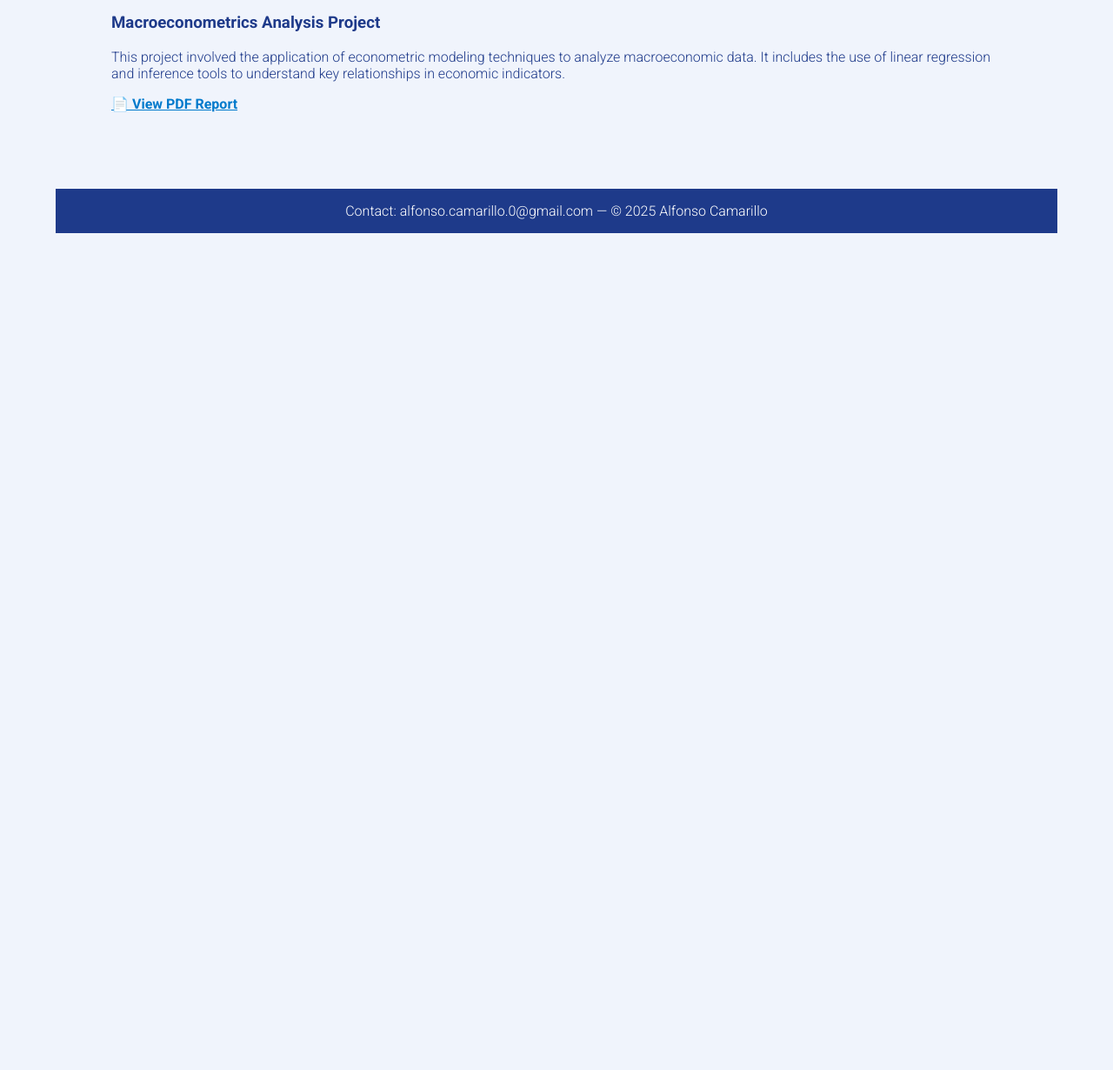
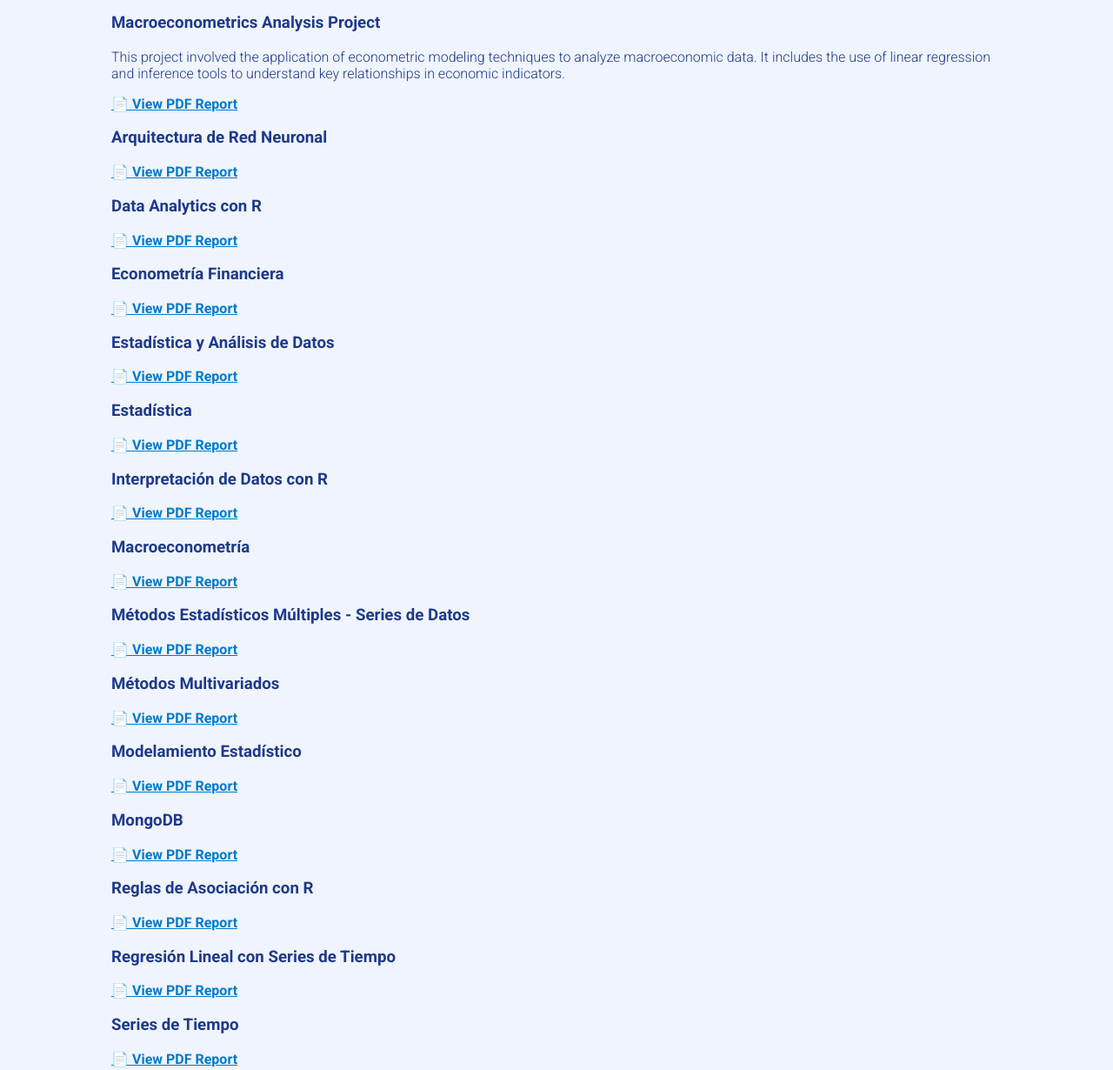
Before and after one commit to alfonsocamarillo/alfonsocamarillo.github.io, a plain HTML site: page index.html in a window 1280 px wide. Shown: the part 1670-2900 px from the top of the page at 87% size. Before the commit the page ends 1970 px from the top, so only its background shows below. Drawn offline with Linux system fonts and the light colour scheme.

Commit message:
Update index.html

```diff
--- a/index.html
+++ b/index.html
@@ -154,7 +154,131 @@ I am committed to delivering real value through data analysis, continuous improv
     </a>
   </p>
 </div>
+    <div class="project">
+  <h3>Arquitectura de Red Neuronal</h3>
+  <p>
+    <a href="arquitectura de red neuronal.pdf" target="_blank" style="color: #007acc; font-weight: bold;">
+      📄 View PDF Report
+    </a>
+  </p>
+</div>
 
+<div class="project">
+  <h3>Data Analytics con R</h3>
+  <p>
+    <a href="Data Analytics con R.pdf" target="_blank" style="color: #007acc; font-weight: bold;">
+      📄 View PDF Report
+    </a>
+  </p>
+</div>
+
+<div class="project">
+  <h3>Econometría Financiera</h3>
+  <p>
+    <a href="econometria financiera.pdf" target="_blank" style="color: #007acc; font-weight: bold;">
+      📄 View PDF Report
+    </a>
+  </p>
+</div>
+
+<div class="project">
+  <h3>Estadística y Análisis de Datos</h3>
+  <p>
+    <a href="Estadistica y analisis de datos.pdf" target="_blank" style="color: #007acc; font-weight: bold;">
+      📄 View PDF Report
+    </a>
+  </p>
+</div>
+
+<div class="project">
+  <h3>Estadística</h3>
+  <p>
+    <a href="Estadistica.pdf" target="_blank" style="color: #007acc; font-weight: bold;">
+      📄 View PDF Report
+    </a>
+  </p>
+</div>
+
+<div class="project">
+  <h3>Interpretación de Datos con R</h3>
+  <p>
+    <a href="Interpretacion de datos con R.pdf" target="_blank" style="color: #007acc; font-weight: bold;">
+      📄 View PDF Report
+    </a>
+  </p>
+</div>
+
+<div class="project">
+  <h3>Macroeconometría</h3>
+  <p>
+    <a href="Macroeconometria.pdf" target="_blank" style="color: #007acc; font-weight: bold;">
+      📄 View PDF Report
+    </a>
+  </p>
+</div>
+
+<div class="project">
+  <h3>Métodos Estadísticos Múltiples - Series de Datos</h3>
+  <p>
+    <a href="metodos estadisticos multiples - series d..." target="_blank" style="color: #007acc; font-weight: bold;">
+      📄 View PDF Report
+    </a>
+  </p>
+</div>
+
+<div class="project">
+  <h3>Métodos Multivariados</h3>
+  <p>
+    <a href="metodos multivariados.pdf" target="_blank" style="color: #007acc; font-weight: bold;">
+      📄 View PDF Report
+    </a>
+  </p>
+</div>
+
+<div class="project">
+  <h3>Modelamiento Estadístico</h3>
+  <p>
+    <a href="MODELAMIENTO ESTADÍSTICO.pdf" target="_blank" style="color: #007acc; font-weight: bold;">
+      📄 View PDF Report
+    </a>
+  </p>
+</div>
+
+<div class="project">
+  <h3>MongoDB</h3>
+  <p>
+    <a href="MongoDB.pdf" target="_blank" style="color: #007acc; font-weight: bold;">
+      📄 View PDF Report
+    </a>
+  </p>
+</div>
+
+<div class="project">
+  <h3>Reglas de Asociación con R</h3>
+  <p>
+    <a href="Reglas de asociacion.pdf" target="_blank" style="color: #007acc; font-weight: bold;">
+      📄 View PDF Report
+    </a>
+  </p>
+</div>
+
+<div class="project">
+  <h3>Regresión Lineal con Series de Tiempo</h3>
+  <p>
+    <a href="Regresion lineal con series de tiempo.pdf" target="_blank" style="color: #007acc; font-weight: bold;">
+      📄 View PDF Report
+    </a>
+  </p>
+</div>
+
+<div class="project">
+  <h3>Series de Tiempo</h3>
+  <p>
+    <a href="Series de tiempo.pdf" target="_blank" style="color: #007acc; font-weight: bold;">
+      📄 View PDF Report
+    </a>
+  </p>
+</div>
     <!-- Agrega más proyectos si deseas -->
   </section>
 
```
